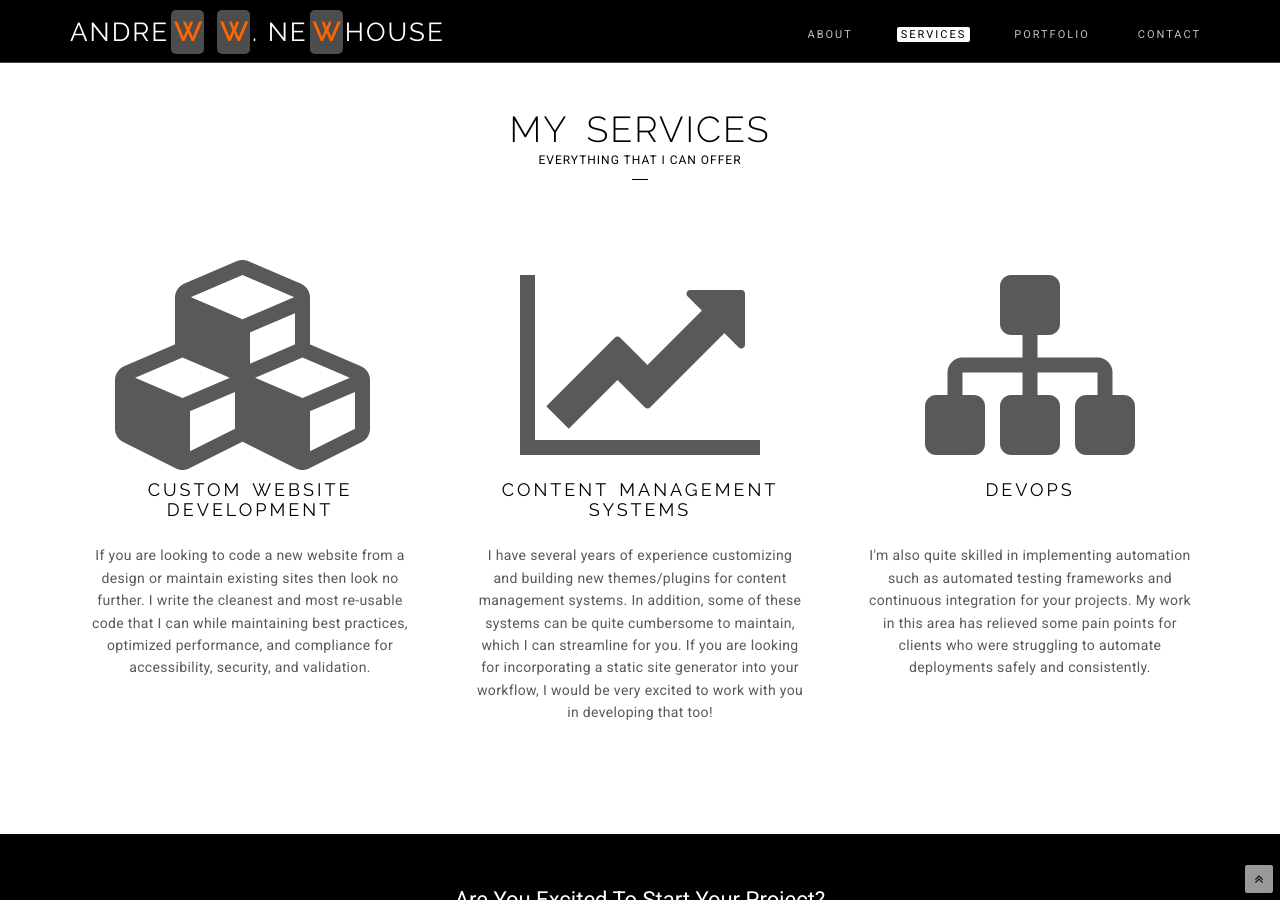
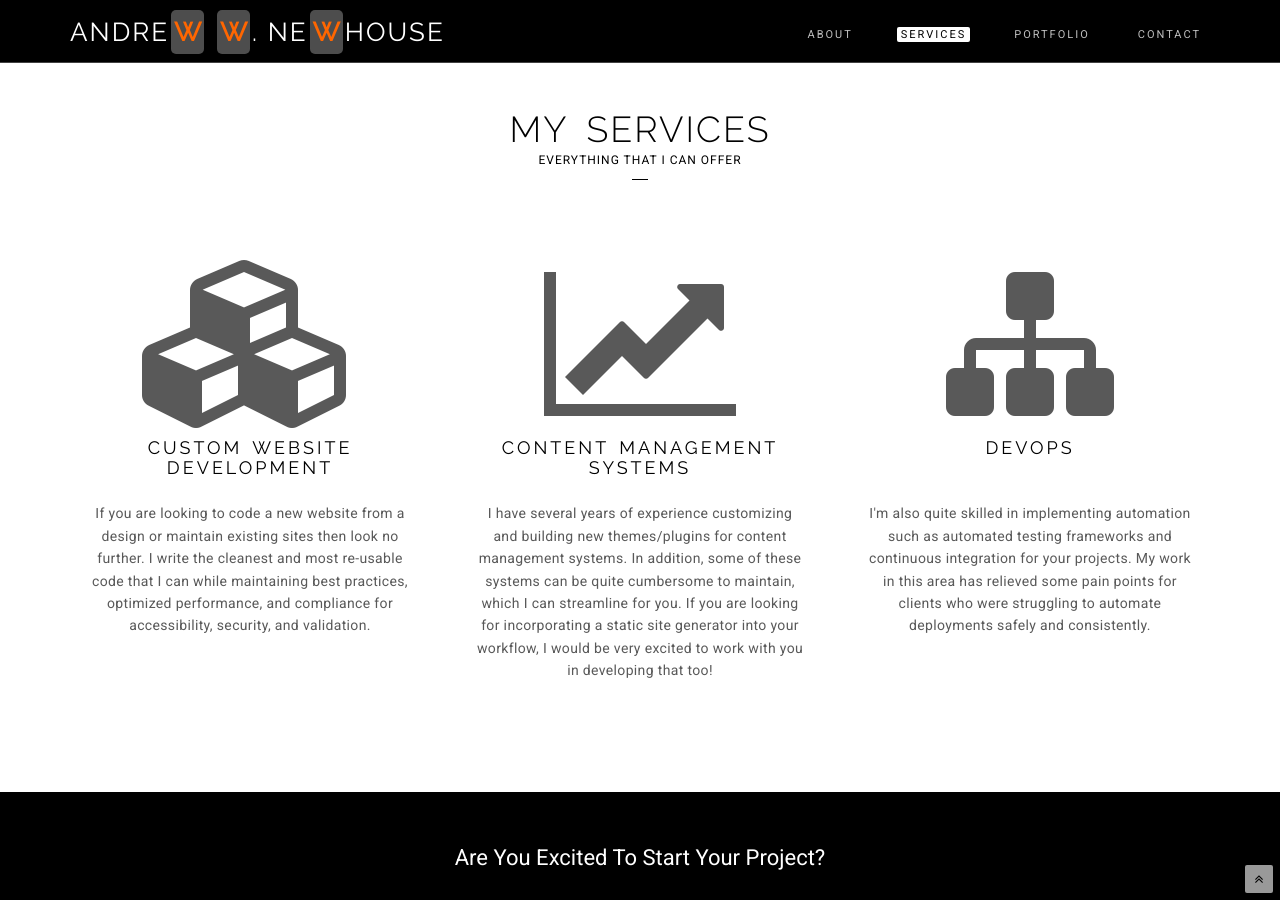
Before and after one commit to shredtechular/andrewwn, a Jekyll site: the page built from _pages/home.md, in a window 1280 px wide and 900 px high, scrolled down 3641 px. Built offline with Jekyll 4.4.1, drawn with Linux system fonts in a browser that asks for light colours; some web fonts are replaced.

Commit message:
reducing size of service icons

```diff
--- a/_includes/services.html
+++ b/_includes/services.html
@@ -31,7 +31,7 @@
                     <!-- service -->
                     <div class="service">
                         <div class="service-icon text-center">
-                            <span><i class="fa fa-{{ item.icon }} fa-5x"></i></span>
+                            <span><i class="fa fa-{{ item.icon }} fa-4x"></i></span>
                         </div>
                         <div class="about-service">
                             <h4 class="text-center">{{ item.title }}</h4>
```
